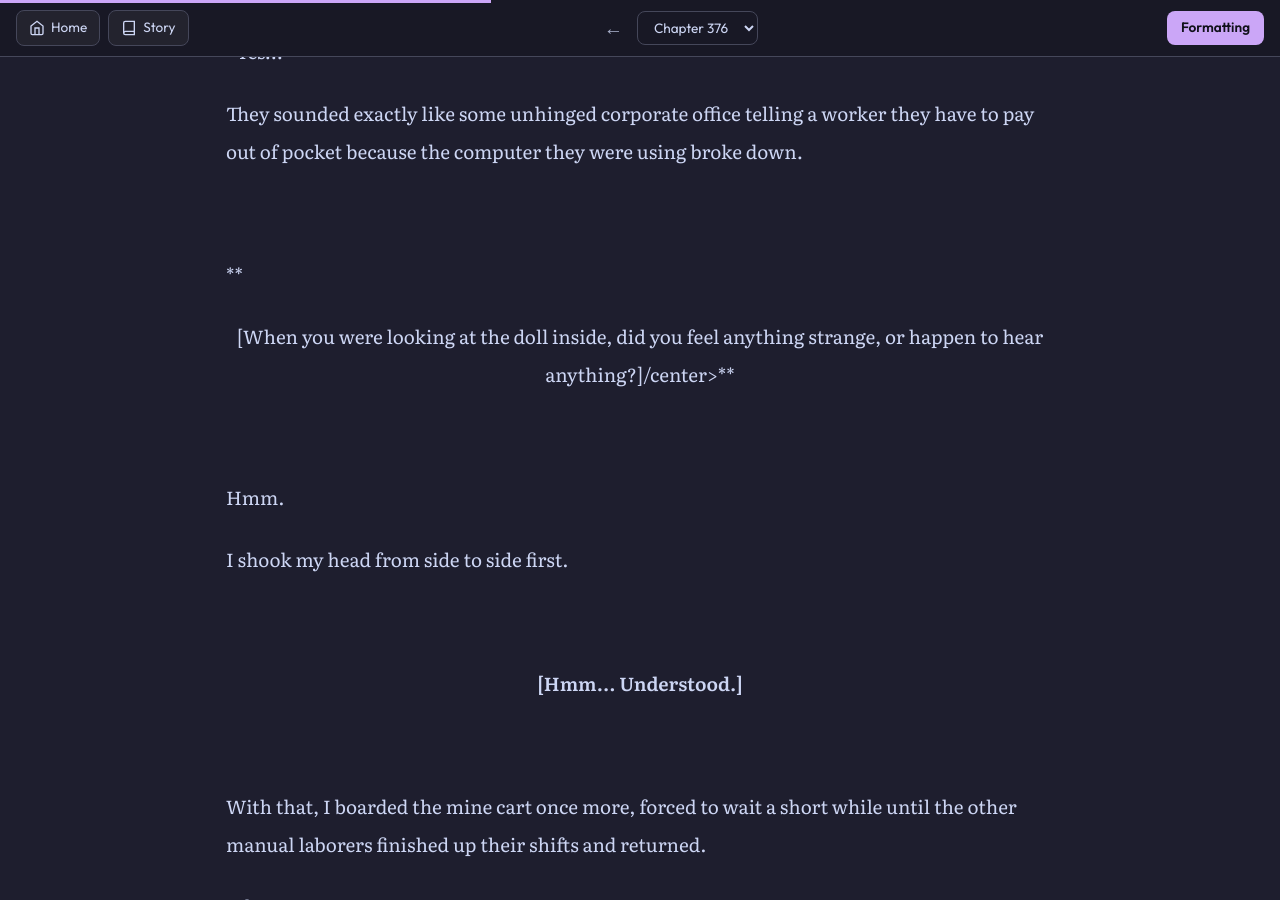
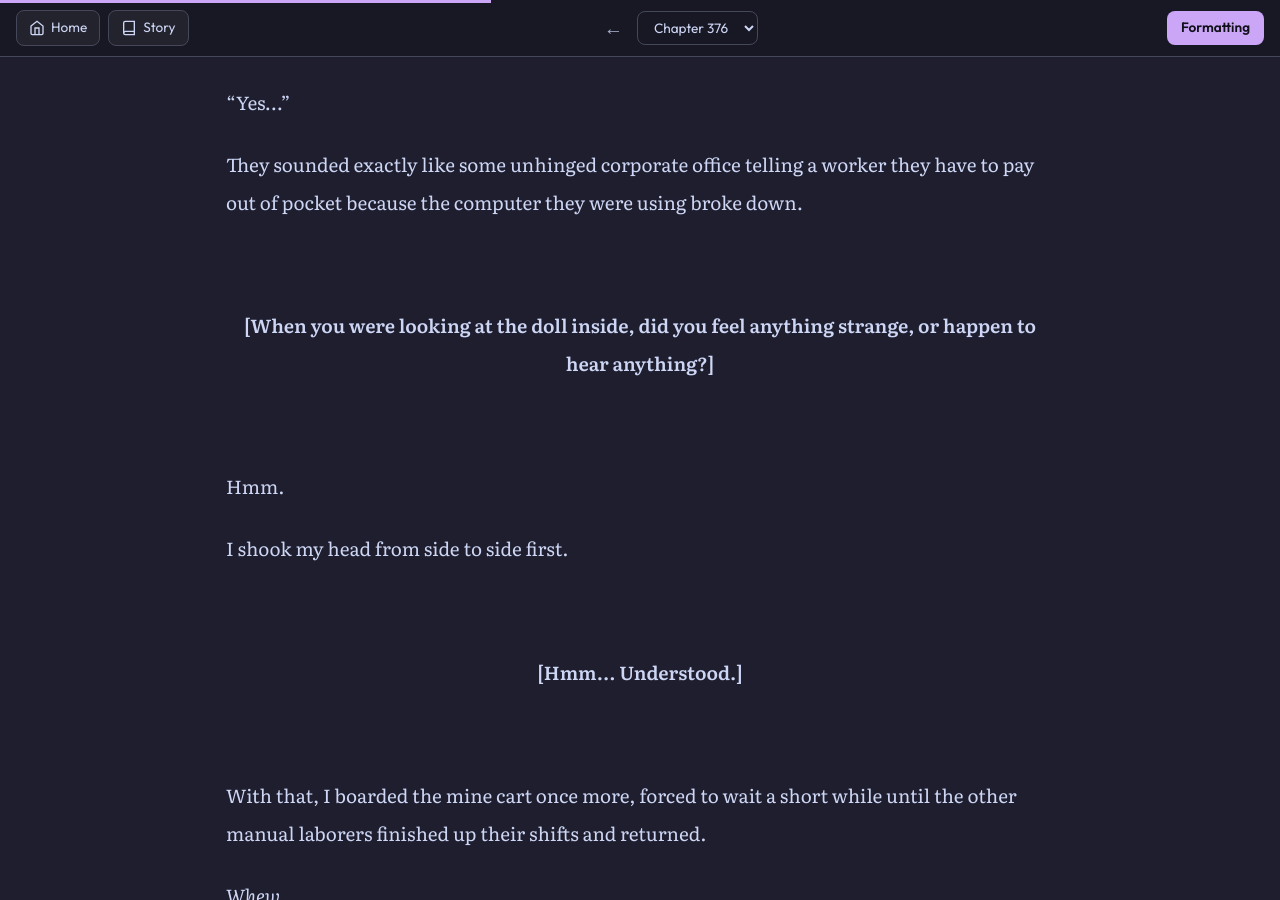
Before and after one commit to soleumn/soleumn.github.io, a Jekyll site: the page built from _chapters/gsgw/ch376.md, in a window 1280 px wide and 900 px high, scrolled down 10977 px. Built offline with Jekyll 4.4.1, drawn with Linux system fonts in a browser that asks for light colours; comment, search, counter and statistics services are not loaded.

Commit message:
Update ch376.md

```diff
--- a/_chapters/gsgw/ch376.md
+++ b/_chapters/gsgw/ch376.md
@@ -91,10 +91,10 @@
 Logs that were written solely by operators who relied entirely on grainy CCTV feeds.
 
 
-<div style="background-color: var(--bg-card) !important; border: 1px solid var(--borda-suave, rgba(255, 255, 255, 0.1)); border-radius: 12px; padding: 16px; margin: 20px 0; min-height: 50px; display: flex; align-items: center; justify-content: center; text-align: center !important;">
-  <h2 style="font-family: 'VT323', monospace !important; font-size: 1.3rem !important; font-weight: 400 !important; line-height: 1.2 !important; margin: 0 !important; color: var(--texto-principal) !important; text-shadow: 0 0 8px var(--detalhe-accent), 0 0 25px rgba(255, 252, 253, 0.8) !important;">
-    An employee who entered the containment cell of Qterw-C-348 grumbled that it was too dark (an inference based on the view from the infrared camera). The researcher repeatedly instructed them to remain inside.
-  </h2>
+<div class="wiki" markdown="1">
+
+An employee who entered the containment cell of Qterw-C-348 grumbled that it was too dark (an inference based on the view from the infrared camera). The researcher repeatedly instructed them to remain inside.
+
 </div>
 
 
@@ -221,7 +221,7 @@
 
 <br>
 
-*<span class="nb-red">Ha—</span>*
+*<span style="color: #ff5c5c;">Ha—</span>*
 
 <br>
 
@@ -229,7 +229,7 @@
 
 <br>
 
-*<span class="nb-red">y l k c i u q e i d u o y s i h w i</span>*
+*<span style="color: #ff5c5c;">y l k c i u q e i d u o y s i h w i</span>*
 
 <br>
 
@@ -313,7 +313,7 @@
 
 <br>
 
-**<center>[When you were looking at the doll inside, did you feel anything strange, or happen to hear anything?]/center>**
+**<center>[When you were looking at the doll inside, did you feel anything strange, or happen to hear anything?]</center>**
 
 <br>
 
@@ -643,7 +643,7 @@
 
 <br>
 
-*<span class="nb-red">Ha—</span>*
+*<span style="color: #ff5c5c;">Ha—</span>*
 
 <br>
 
@@ -661,7 +661,7 @@
 
 <br>
 
-*<span class="nb-red">y l k c i u q e i d u o y s i h w i</span>*
+*<span style="color: #ff5c5c;">y l k c i u q e i d u o y s i h w i</span>*
 
 <br>
 
@@ -687,7 +687,7 @@
 
 <br>
 
-*<span class="nb-red">Yoouuuu—</span>*
+*<span style="color: #ff5c5c;">Yoouuuu—</span>*
 
 <br>
 
@@ -733,7 +733,7 @@
 
 <br>
 
-*<span class="nb-red">Hee-hee-hee-hee-hee-hee</span>*
+*<span style="color: #ff5c5c;">Hee-hee-hee-hee-hee-hee</span>*
 
 <br>
 
```
